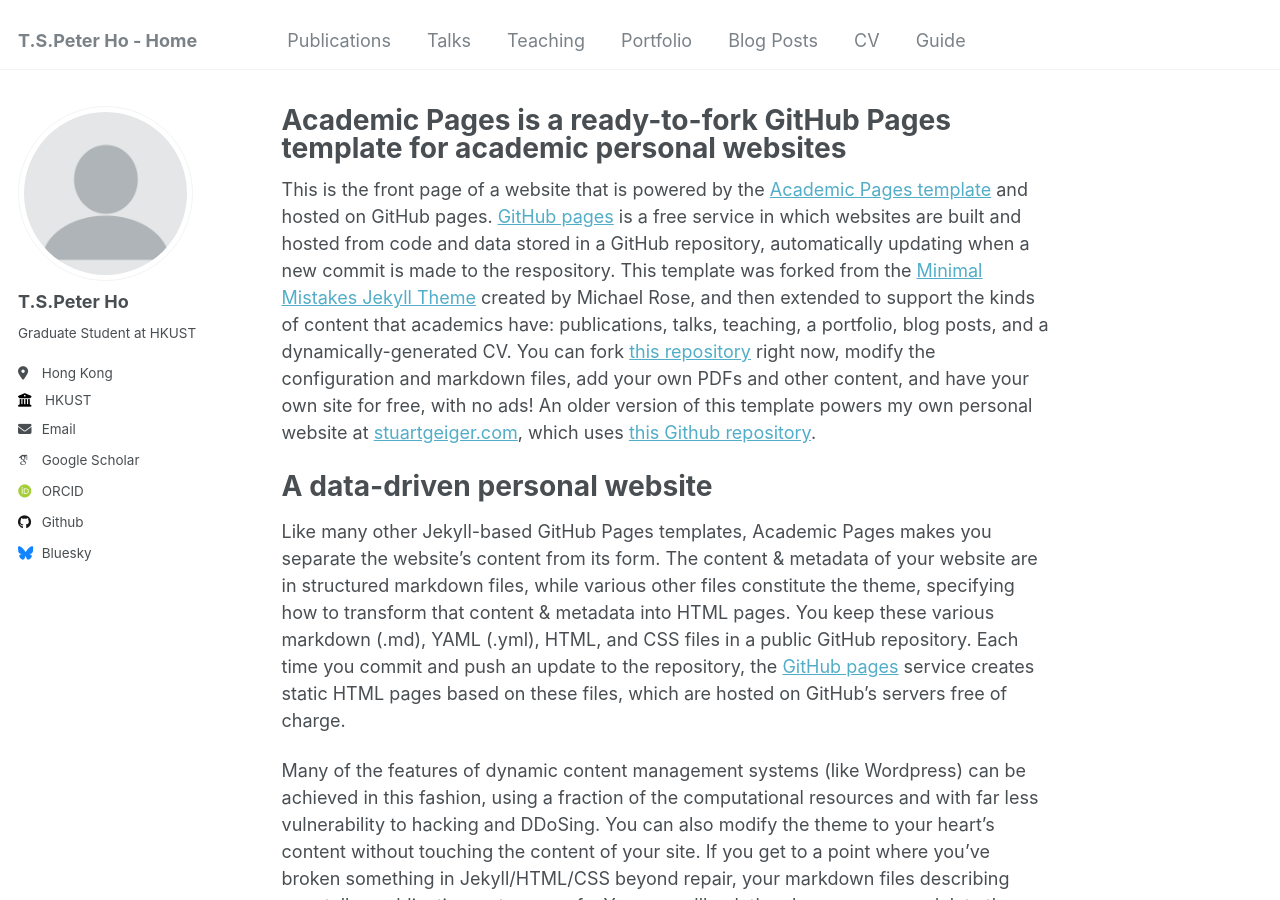
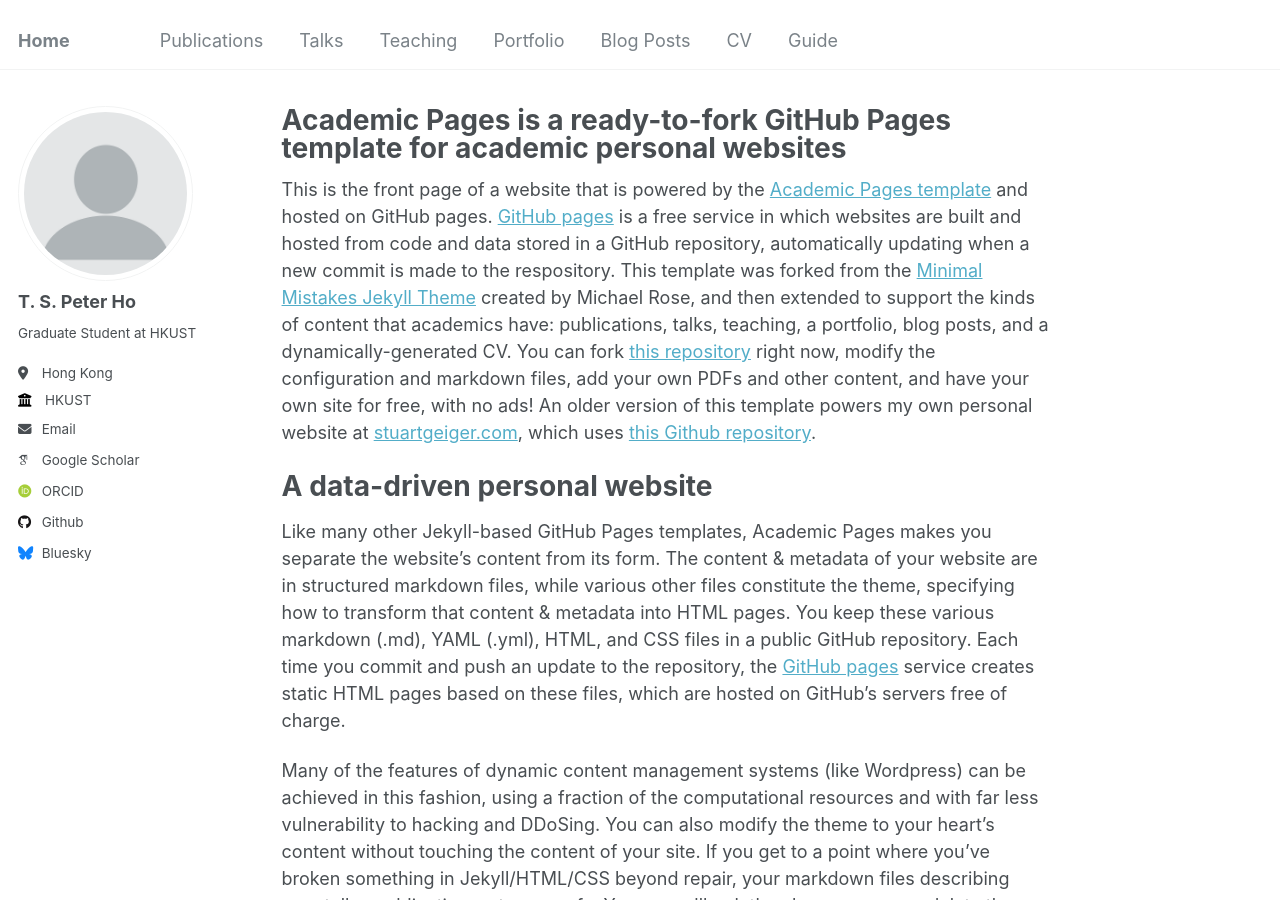
Before and after one commit to peterh0709/tspho.github.io, a Jekyll site: the page built from _pages/about.md, in a window 1280 px wide and 900 px high. Built offline with Jekyll 4.4.1, drawn with Linux system fonts in a browser that asks for light colours; some web fonts are replaced.

Commit message:
Update _config.yml

```diff
--- a/_config.yml
+++ b/_config.yml
@@ -8,7 +8,7 @@
 
 # Basic Site Settings
 locale                   : "en-US"
-title                    : "T.S.Peter Ho - Home"
+title                    : "Home"
 title_separator          : "-"
 name                     : &name "T. S. Peter Ho"
 description              : &description "personal description"
@@ -22,7 +22,7 @@ repository               : "academicpages/academicpages.github.io"
 author:
   # Biographic information
   avatar           : "profile.png"
-  name             : "T.S.Peter Ho"
+  name             : "T. S. Peter Ho"
   pronouns         : # example: "she/her"
   bio              : "Graduate Student at HKUST "
   location         : "Hong Kong"
```
